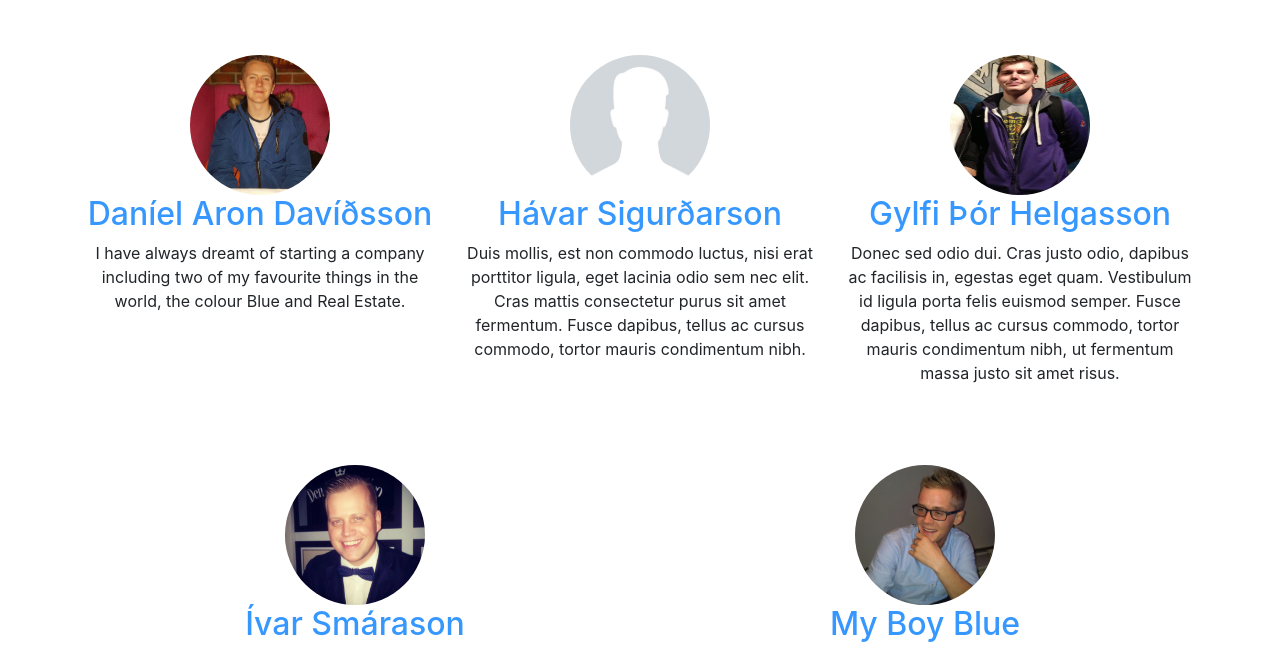
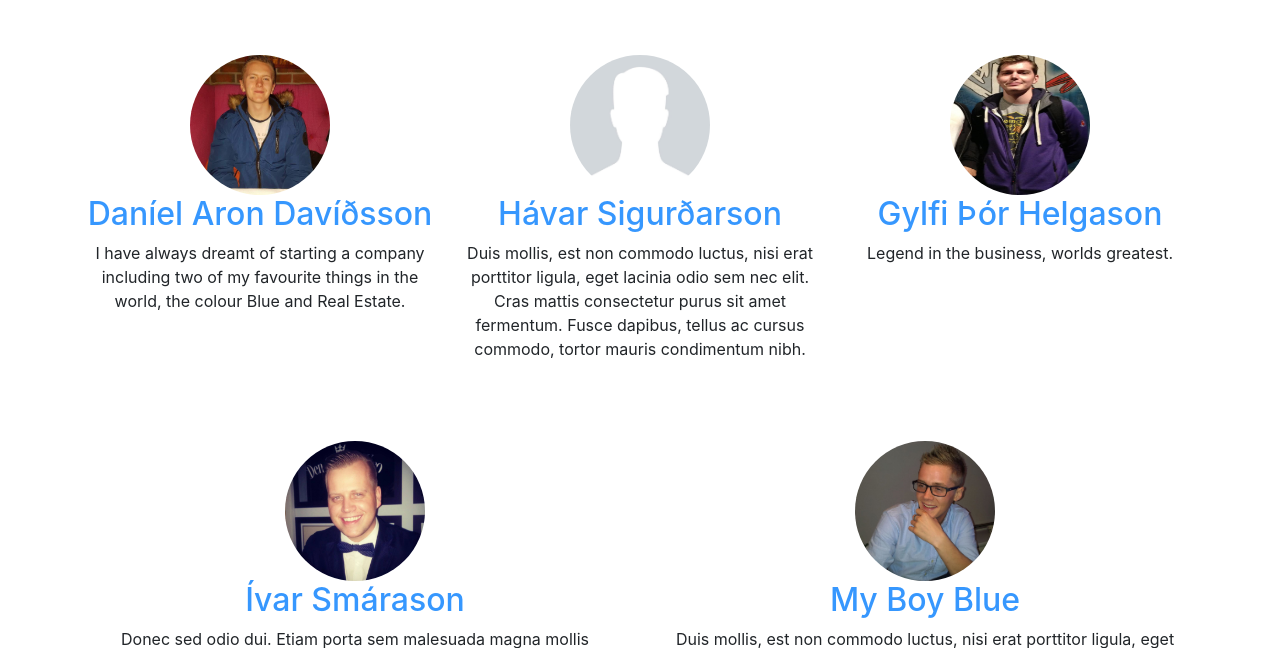
Before and after one commit to DanielAron18/BlueRealEstate, a Django app: page /about_us/ in a window 1280 px wide. Shown: the part 502-1150 px from the top of the page. Run offline with Django 3.2, Linux system fonts and the light colour scheme; some libraries are stand-ins or nearby versions.

Commit message:
stafsetningavillu fix

```diff
--- a/templates/about_us/about_us.html
+++ b/templates/about_us/about_us.html
@@ -44,8 +44,8 @@
         </div><!-- /.col-lg-4 -->
             <div class="col-lg-4">
                 <img class="rounded-circle" src="{% static "images/Eigandi_3.jpg" %}">
-                <h2>Gylfi Þór Helgasson</h2>
-                <p>Donec sed odio dui. Cras justo odio, dapibus ac facilisis in, egestas eget quam. Vestibulum id ligula porta felis euismod semper. Fusce dapibus, tellus ac cursus commodo, tortor mauris condimentum nibh, ut fermentum massa justo sit amet risus.</p>
+                <h2>Gylfi Þór Helgason</h2>
+                <p>Legend in the business, worlds greatest.</p>
             </div><!-- /.col-lg-4 -->
         </div><!-- /.row -->
     </div>
```
